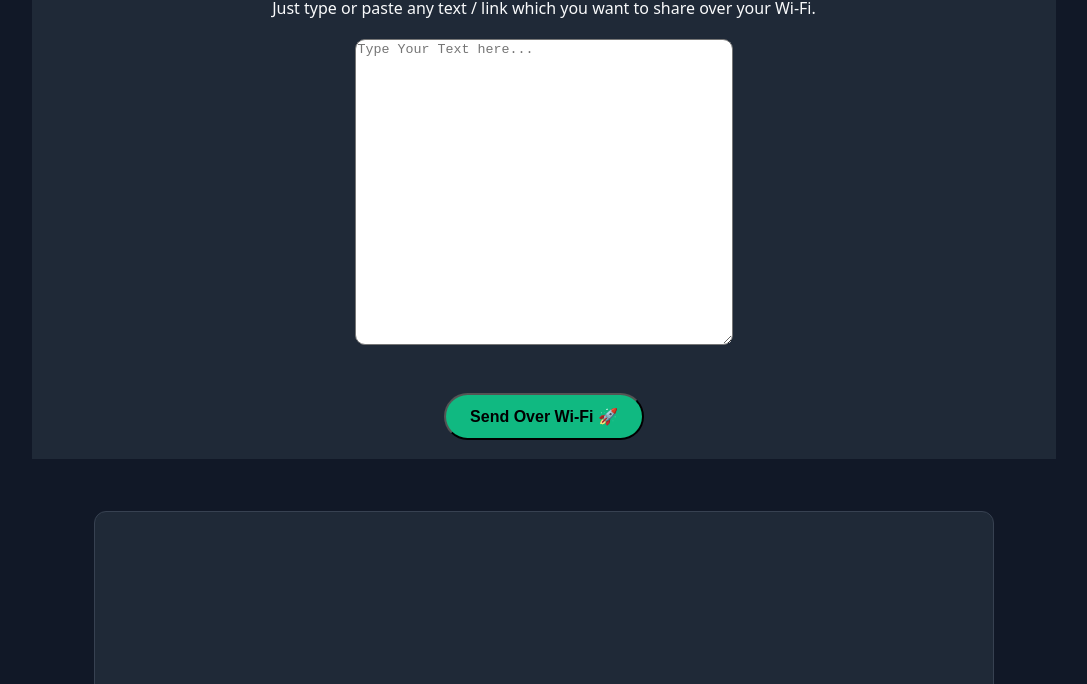
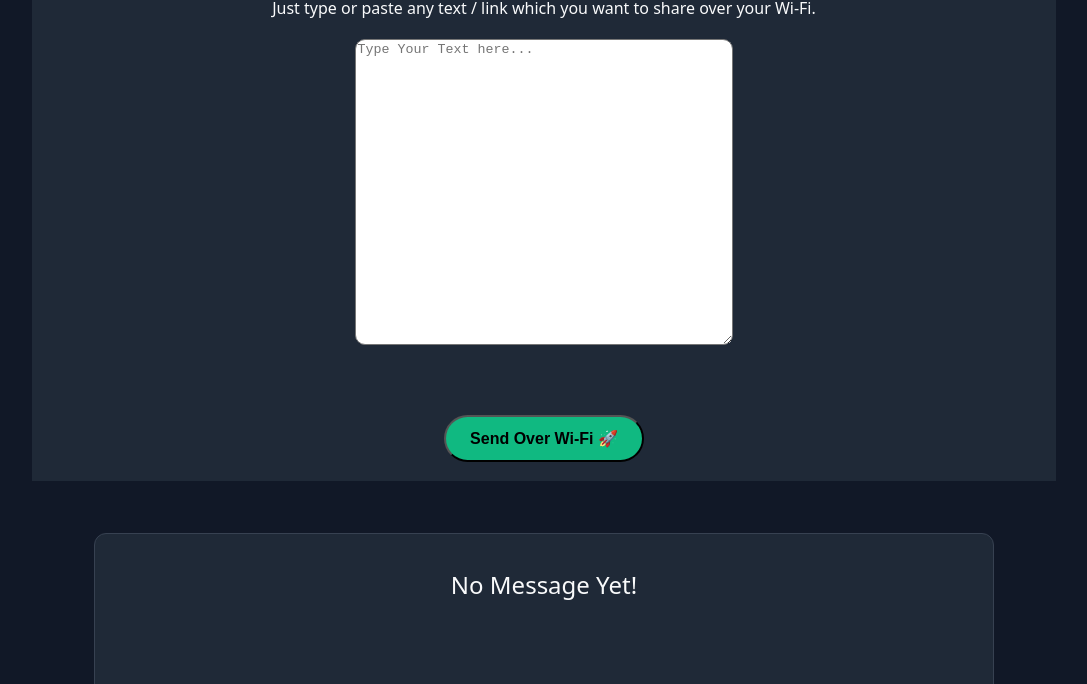
Before and after one commit to prathmyx/PortDrop, a website: page public/index.html in a window 1280 px wide. Shown: the part 116-800 px from the top of the page, without its empty margins (96-1183 px from the left). Drawn offline with Linux system fonts and the light colour scheme; no server answers.

Commit message:
fix: collapsing and add of empty message

```diff
--- a/public/index.html
+++ b/public/index.html
@@ -13,12 +13,13 @@
 
             <form>
                 <textarea placeholder="Type Your Text here..." rows="20" cols="50" id="textarea"></textarea>
-                <p id="statusEl"></p>
+                <p id="statusEl">&nbsp;</p>
                 <button type="submit" id="sub-btn">Send Over Wi-Fi 🚀</button>
             </form>
         </div>
 
         <div id="message-container">
+            <p id="empty-message">No Message Yet!</p>
             <ul id="message-list"></ul>
         </div>
         <script src="./script.js"></script>
--- a/public/script.js
+++ b/public/script.js
@@ -65,7 +65,23 @@ eventSource.onmessage = (event) => {
 
     li.querySelector('.delete-btn').addEventListener('click', () => {
         li.remove();
+        checkEmpty();
     });
 
     messList.prepend(li);
+    checkEmpty();
 };
+
+
+function checkEmpty() {
+    const container = document.getElementById('message-list');
+    const status = document.getElementById('empty-message');
+
+    if (container.children.length == 0) {
+        status.style.display = 'block';
+    } else {
+        status.style.display = 'none';
+    }
+}
+
+checkEmpty();
--- a/public/style.css
+++ b/public/style.css
@@ -92,6 +92,11 @@ button:hover {
     scrollbar-color: #4b5563 #1f2937;
 }
 
+#empty-message {
+    text-align: center;
+    font-size: 1.5rem;
+}
+
 #message-list {
     list-style: none;
 
```
